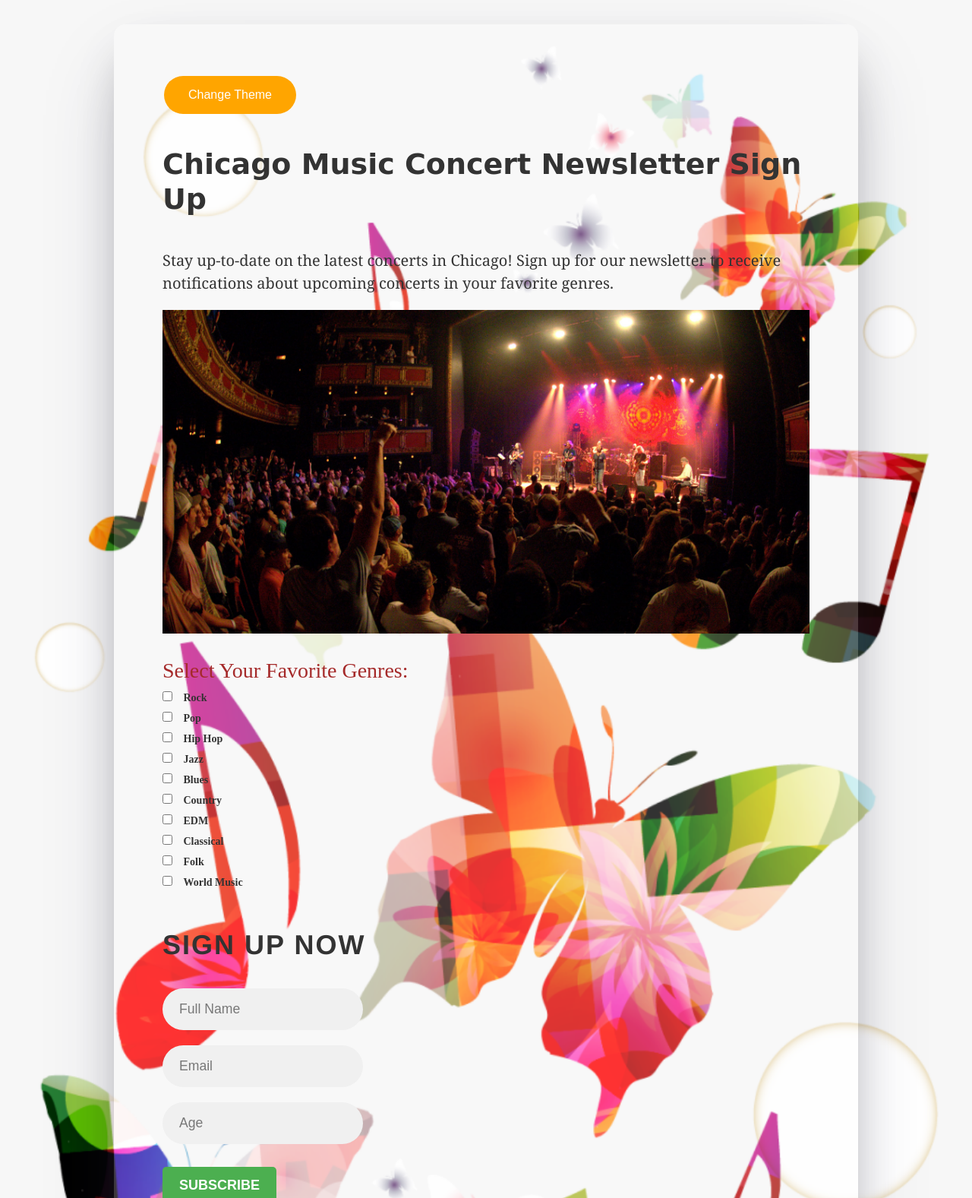
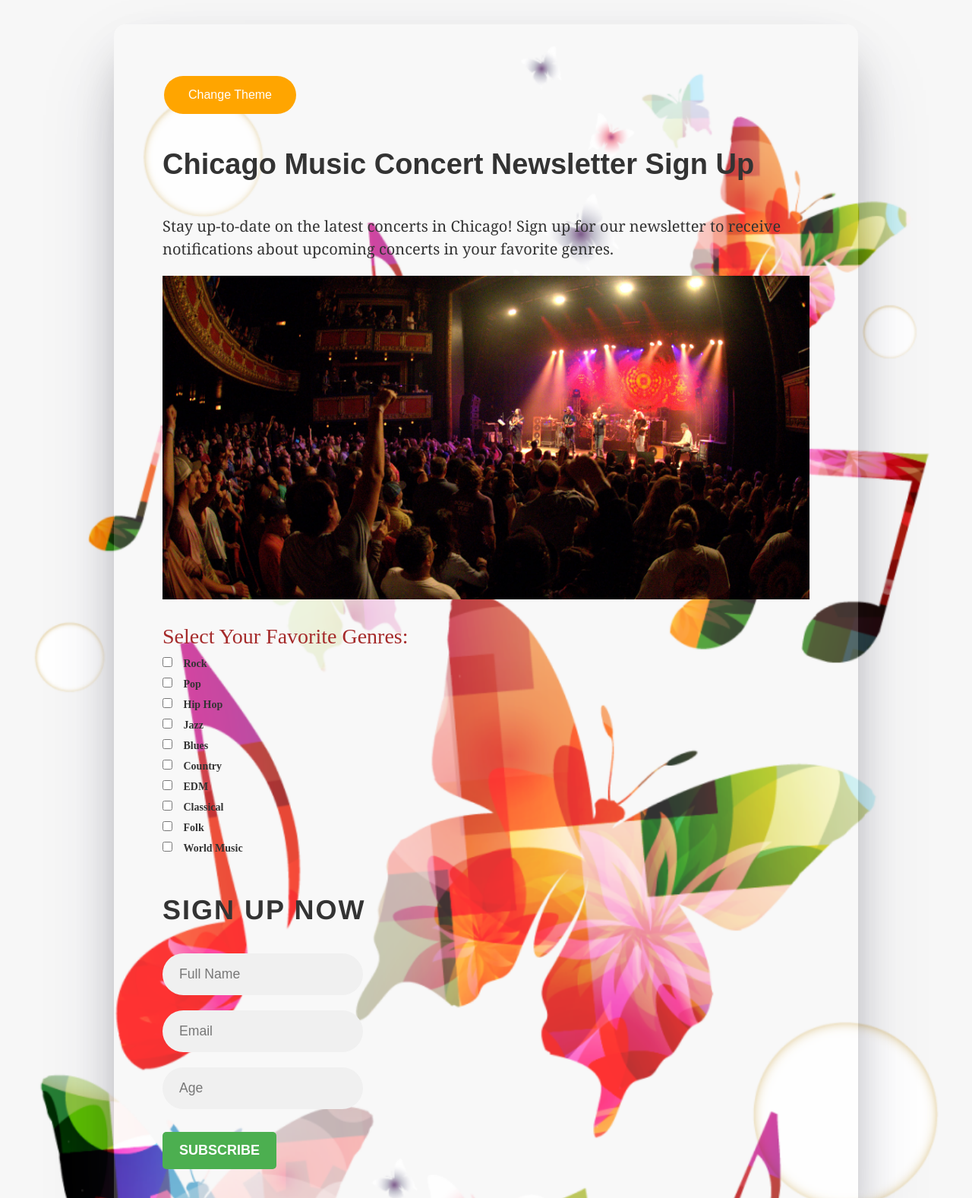
Before and after one commit to Gyuhwan-Choi/project-1, a plain HTML site: page index.html in a window 1280 px wide. Shown: the top 1577 px of the page at 76% size. Drawn offline with Linux system fonts and the light colour scheme.

Commit message:
update font families to actual as my backup

```diff
--- a/css/style.css
+++ b/css/style.css
@@ -12,7 +12,7 @@ body{
 }
 
 h1 {
-  font-family: 'Climate Crisis', cursive;
+  font-family: 'Climate Crisis', 'Arial';
   font-size: 26px;
   font-weight: bold;
   line-height: 1.2;
@@ -21,7 +21,7 @@ h1 {
 }
 
 h2 {
-  font-family: 'Helvetica Neue', sans-serif;
+  font-family: 'Helvetica Neue', 'Tahoma';
   font-size: 18px;
   font-weight: bold;
   color: #333;
@@ -31,7 +31,7 @@ h2 {
 }
 
 p {
-  font-family: Georgia, serif;
+  font-family: Georgia, Garamond;
   font-size: 14px;
   line-height: 1.5;
   margin-bottom: 20px;
```
